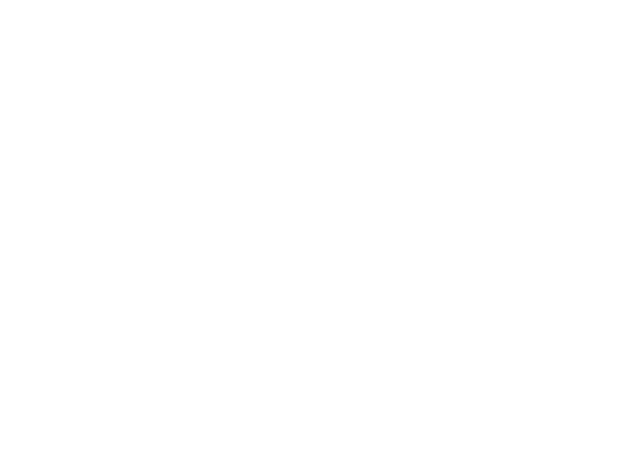
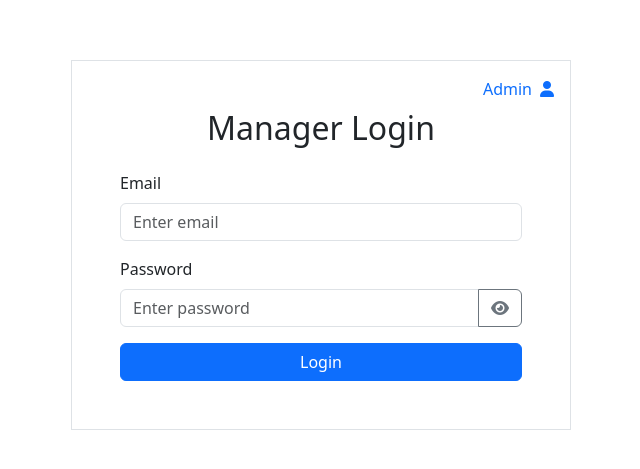
Before and after one commit to elvinjoy/CanCraft-adminPanel, a React (Vite) app: page /managerlogin in a window 1280 px wide. Before the commit this address had no page. Shown: the part 155-624 px from the top of the page, without its empty margins (319-959 px from the left). Built offline with nearby package versions, Linux system fonts and the light colour scheme; the HTML template or start-up script is replaced by a standard one; a web font is replaced by a local one.

Commit message:
manager login is completed

```diff
--- a/src/App.jsx
+++ b/src/App.jsx
@@ -6,6 +6,7 @@ import ViewOrderDashboard from './components/viewOrderDashboard/ViewOrderDashboa
 import ViewOrders from './components/viewOrders/ViewOrders';
 import ParticularOrder from './components/particularOrder/ParticularOrder';
 import AdminLogin from './components/adminLogin/AdminLogin';
+import ManagerLogin from './components/managerLogin/ManagerLogin';
 import UserProfile from './components/userProfile/UserProfile';
 import AddManagers from './components/addmanagers/AddManagers';
 import ManageManagers from './components/manageManagers/ManageManagers';
@@ -17,6 +18,7 @@ const App = () => {
             <Routes>
                 <Route path='/register' element={<AdminRegister />} />
                 <Route path='/login' element={<AdminLogin />} />
+                <Route path='/managerlogin' element={<ManagerLogin />} />
                 <Route path='/dashboard' element={<Dashboard />} />
                 <Route path='/vieworderdashboard' element={<ViewOrderDashboard />} />
                 <Route path='/vieworders' element={<ViewOrders />} />
--- /dev/null
+++ b/src/components/managerLogin/ManagerLogin.jsx
@@ -0,0 +1,105 @@
+import React, { useState } from 'react';
+import 'bootstrap/dist/css/bootstrap.min.css';
+import '@fortawesome/fontawesome-free/css/all.min.css';
+import axios from 'axios';
+import { ToastContainer, toast } from 'react-toastify';
+import 'react-toastify/dist/ReactToastify.css';
+import { useNavigate, Link } from 'react-router-dom';
+import { Spinner, Button } from 'react-bootstrap';
+import { BASE_URL } from '../../constants/constants';
+
+const ManagerLogin = () => {
+    const [formData, setFormData] = useState({
+        email: '',
+        password: ''
+    });
+    const [showPassword, setShowPassword] = useState(false);
+    const [loading, setLoading] = useState(false);
+    const navigate = useNavigate();
+
+    const handleInputChange = (event) => {
+        const { name, value } = event.target;
+        setFormData({ ...formData, [name]: value });
+    };
+
+    const handleSubmit = async (event) => {
+        event.preventDefault();
+        setLoading(true);
+        try {
+            const response = await axios.post(`${BASE_URL}/managers/login`, formData);
+            if (response.status === 200) {
+                const { manager, token } = response.data;
+                localStorage.setItem('admin', JSON.stringify(manager));
+                localStorage.setItem('token', token);
+                toast.success('Login successful');
+                navigate('/dashboard');
+            } else {
+                toast.error('Login failed');
+            }
+        } catch (error) {
+            toast.error(`Error: ${error.response?.data?.error || error.message}`);
+        } finally {
+            setLoading(false);
+        }
+    };
+
+    const toggleShowPassword = () => {
+        setShowPassword(!showPassword);
+    };
+
+    return (
+        <div className="container d-flex justify-content-center align-items-center vh-100">
+            <div className="border p-5 position-relative" style={{ maxWidth: '500px', width: '100%' }}>
+                <div className="position-absolute top-0 end-0 m-3 d-flex align-items-center">
+                    <Link to="/login" className="d-flex align-items-center text-decoration-none">
+                        <span className="me-2">Admin</span>
+                        <i className="fas fa-user"></i>
+                    </Link>
+                </div>
+                <h2 className="text-center mb-4">Manager Login</h2>
+                <form onSubmit={handleSubmit}>
+                    <div className="mb-3">
+                        <label htmlFor="email" className="form-label">Email</label>
+                        <input
+                            type="email"
+                            className="form-control"
+                            id="email"
+                            name="email"
+                            placeholder="Enter email"
+                            value={formData.email}
+                            onChange={handleInputChange}
+                            required
+                        />
+                    </div>
+                    <div className="mb-3">
+                        <label htmlFor="password" className="form-label">Password</label>
+                        <div className="input-group">
+                            <input
+                                type={showPassword ? "text" : "password"}
+                                className="form-control"
+                                id="password"
+                                name="password"
+                                placeholder="Enter password"
+                                value={formData.password}
+                                onChange={handleInputChange}
+                                required
+                                style={{ width: '80%' }}
+                            />
+                            <div className="input-group-append">
+                                <button type="button" className="btn btn-outline-secondary" onClick={toggleShowPassword}>
+                                    <i className={showPassword ? "fas fa-eye-slash" : "fas fa-eye"}></i>
+                                </button>
+                            </div>
+                        </div>
+                    </div>
+                    <Button type="submit" className="btn btn-primary w-100" disabled={loading}>
+                        {loading ? <Spinner animation="border" size="sm" /> : "Login"}
+                    </Button>
+                </form>
+                <ToastContainer />
+            </div>
+        </div>
+    );
+};
+
+export default ManagerLogin;
```
